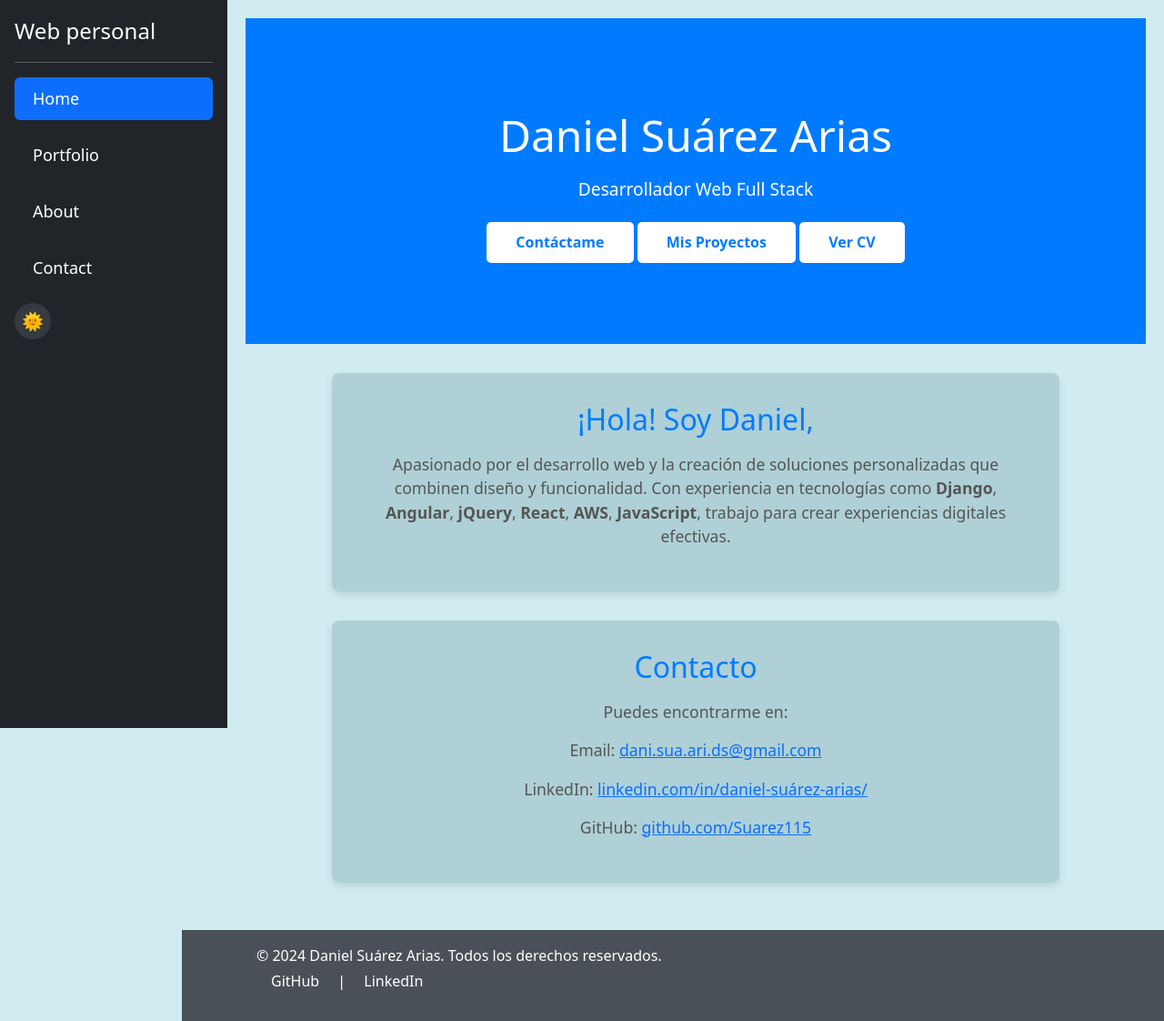
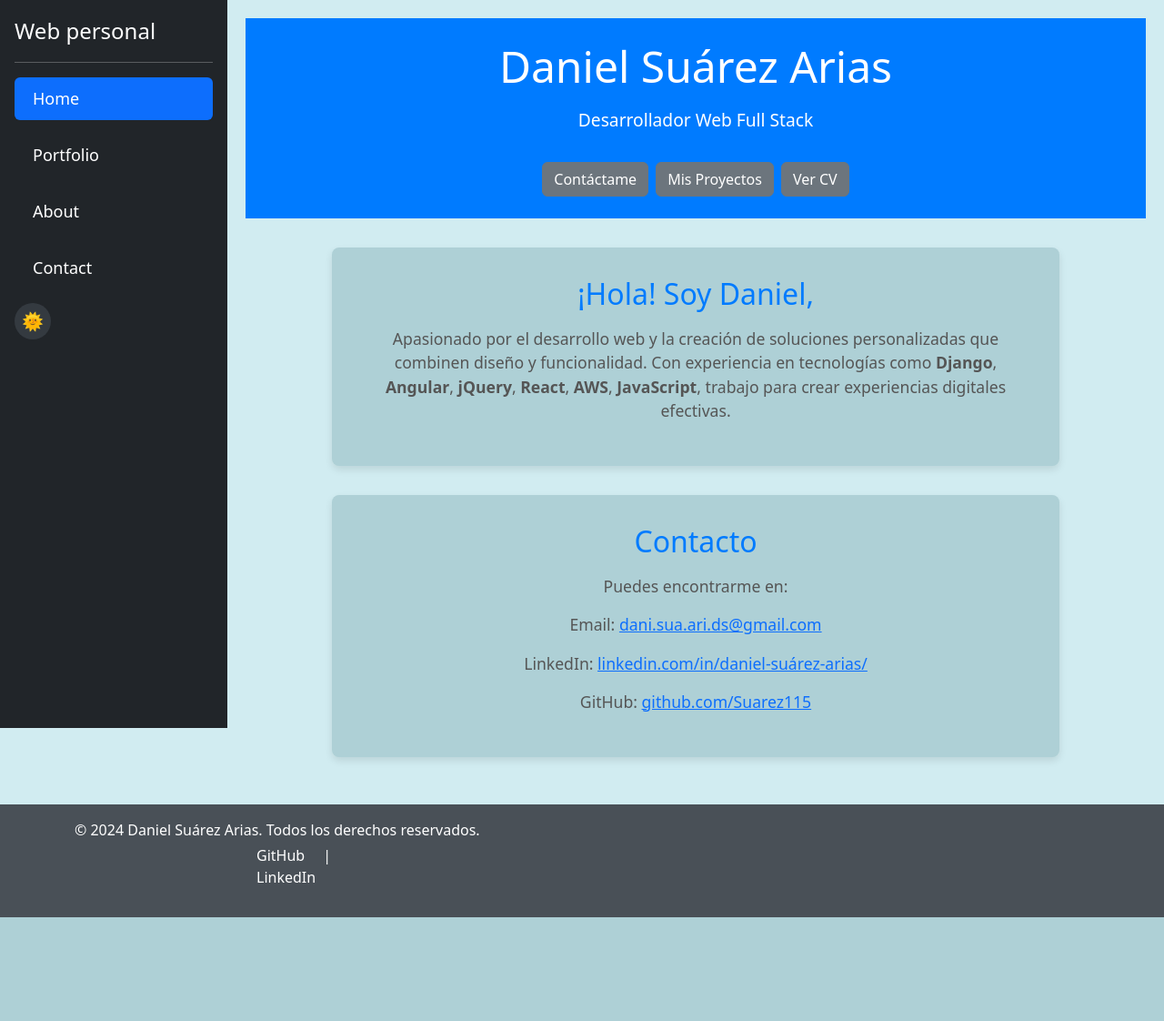
Before and after one commit to DaniSuarez115/PortafilioSuarez, a Django app: page / in a window 1280 px wide; the page is wider, and only the part inside the window is pictured. Shown: that part at 91% size. After the commit the page ends 1008 px from the top of that part, so only its background shows below. Run offline with Django 5.2, Linux system fonts and the light colour scheme.

Commit message:
Responsive ready

```diff
--- a/core/static/core/css/style.css
+++ b/core/static/core/css/style.css
@@ -127,6 +127,22 @@ section{
     }
 }
 
+@media (max-width: 500px) {
+  footer {
+    background-color: #333;
+    color: white;
+    text-align: center;
+    padding: 1rem;
+    margin-top: 2rem;
+  }
+}
+
+
+
+
+
+
+
 * {
   margin: 0;
   padding: 0;
@@ -191,12 +207,12 @@ footer {
   text-align: center;
   padding: 1rem;
   margin-top: 2rem;
-  margin-left:200px;
 }
 footer a {
   color: #fff;
   text-decoration: none;
   margin: 0 1rem;
+  margin-left:200px;
 }
 header a:hover {
   background: #0056b3; /* Azul más oscuro */
@@ -432,3 +448,28 @@ body.dark-mode .mode-icon {
   max-height: 400px;
   object-fit: cover;
 }
+
+
+.btn {
+  padding: 10px 20px;
+  border: 1px solid #000; /* Conserva el estilo original */
+  text-decoration: none;
+  display: inline-block;
+  font-size: 1rem;
+  text-align: center;
+}
+
+/* Responsividad */
+@media (max-width: 768px) {
+  .btn {
+      font-size: 0.9rem; /* Ajusta el tamaño del texto */
+      width: 100%; /* Botones ocupan todo el ancho */
+  }
+}
+
+
+.custom-hover:hover {
+  background-color: #aed0d6  !important; /* Verde oscuro */
+  border-color: #aed0d6  !important;
+  color: rgb(56, 1, 255) !important;
+}
--- a/core/templates/core/html/home.html
+++ b/core/templates/core/html/home.html
@@ -6,13 +6,14 @@
 {% load static %}
 
 
-<header>
+<header class="text-center py-4">
     <h1>Daniel Suárez Arias</h1>
     <p>Desarrollador Web Full Stack</p>
-    <a href="#contact">Contáctame</a>
-    <a href="{% url 'portfolio' %}" >Mis Proyectos</a>
-    <a href="{% static 'core/pdf/cv.pdf' %}" target="_blank">Ver CV</a>
-
+    <div class="d-flex flex-wrap justify-content-center gap-2 mt-3">
+        <a href="#contact" class="btn btn-secondary custom-hover">Contáctame</a>
+        <a href="{% url 'portfolio' %}" class="btn btn-secondary custom-hover">Mis Proyectos</a>
+        <a href="{% static 'core/pdf/cv.pdf' %}" target="_blank" class="btn btn-secondary custom-hover">Ver CV</a>
+    </div>
 </header>
 
 <section>
```
